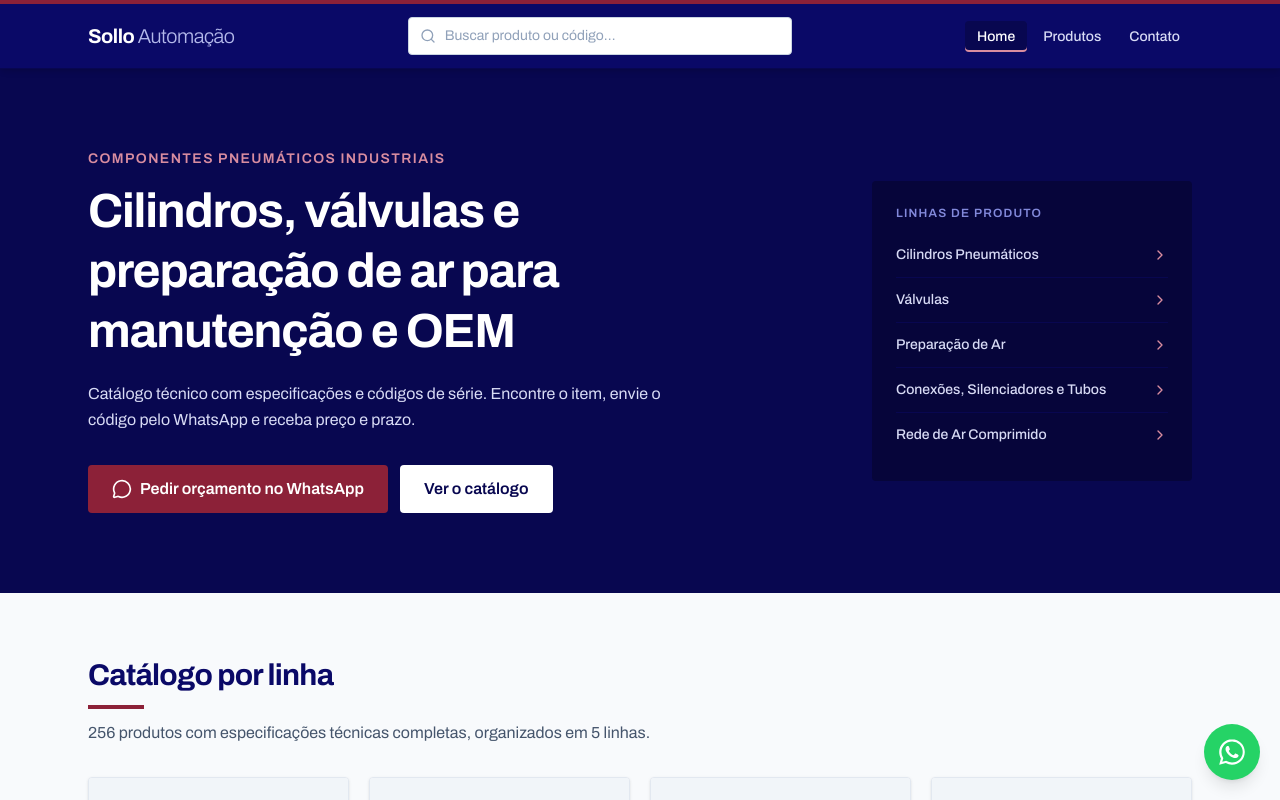
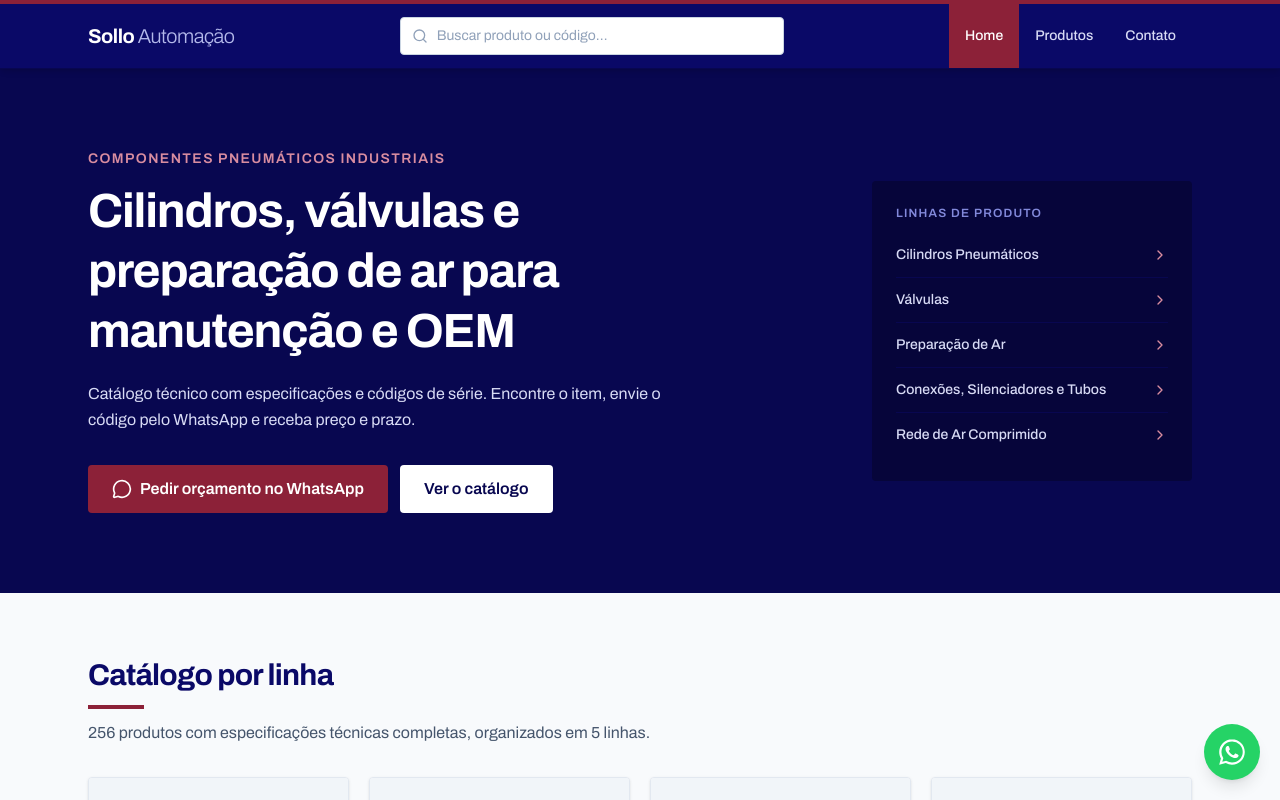
Before and after one commit to kevinvinicius1/sollo-automacao, a Next.js app: page / in a window 1280 px wide. Shown: the top 800 px of the page. Built offline with nearby package versions, Linux system fonts and the light colour scheme.

Commit message:
Navegação do header: faixa bordô vertical no item ativo
Remove o estilo pill/sublinhado do link ativo; o item selecionado vira
uma faixa bordô sólida do topo à base do cabeçalho (desktop e mobile).

```diff
--- a/src/components/Header.tsx
+++ b/src/components/Header.tsx
@@ -50,17 +50,17 @@ export default function Header({ searchItems }: { searchItems: SearchItem[] }) {
           </div>
         </div>
 
-        <nav aria-label="Navegação principal" className="hidden md:block">
-          <ul className="flex items-center gap-1">
+        <nav aria-label="Navegação principal" className="hidden self-stretch md:block">
+          <ul className="flex h-full items-stretch">
             {NAV_LINKS.map((link) => (
-              <li key={link.href}>
+              <li key={link.href} className="flex">
                 <Link
                   href={link.href}
                   aria-current={isActive(pathname, link.href) ? "page" : undefined}
-                  className={`rounded px-3 py-2 text-sm font-medium transition-colors ${
+                  className={`flex items-center px-4 text-sm font-medium transition-colors ${
                     isActive(pathname, link.href)
-                      ? "bg-brand-800 text-white shadow-[inset_0_-2px_0_0_var(--color-accent-300)]"
-                      : "text-brand-100 hover:bg-brand-600 hover:text-accent-100"
+                      ? "bg-accent-500 text-white"
+                      : "text-brand-100 hover:text-white"
                   }`}
                 >
                   {link.label}
@@ -76,7 +76,7 @@ export default function Header({ searchItems }: { searchItems: SearchItem[] }) {
           aria-expanded={menuOpen}
           aria-controls="mobile-menu"
           aria-label={menuOpen ? "Fechar menu" : "Abrir menu"}
-          className="ml-auto flex h-11 w-11 items-center justify-center rounded text-white hover:bg-brand-600 md:hidden"
+          className="ml-auto flex h-11 w-11 items-center justify-center text-white hover:bg-brand-600 md:hidden"
         >
           {menuOpen ? (
             <X className="h-6 w-6" aria-hidden="true" />
@@ -106,10 +106,10 @@ export default function Header({ searchItems }: { searchItems: SearchItem[] }) {
                     aria-current={
                       isActive(pathname, link.href) ? "page" : undefined
                     }
-                    className={`block rounded px-3 py-3 text-base font-medium ${
+                    className={`block px-3 py-3 text-base font-medium ${
                       isActive(pathname, link.href)
-                        ? "border-l-4 border-accent-300 bg-brand-800 text-white"
-                        : "text-brand-100 hover:bg-brand-600 hover:text-accent-100"
+                        ? "bg-accent-500 text-white"
+                        : "text-brand-100 hover:bg-brand-600 hover:text-white"
                     }`}
                   >
                     {link.label}
```
